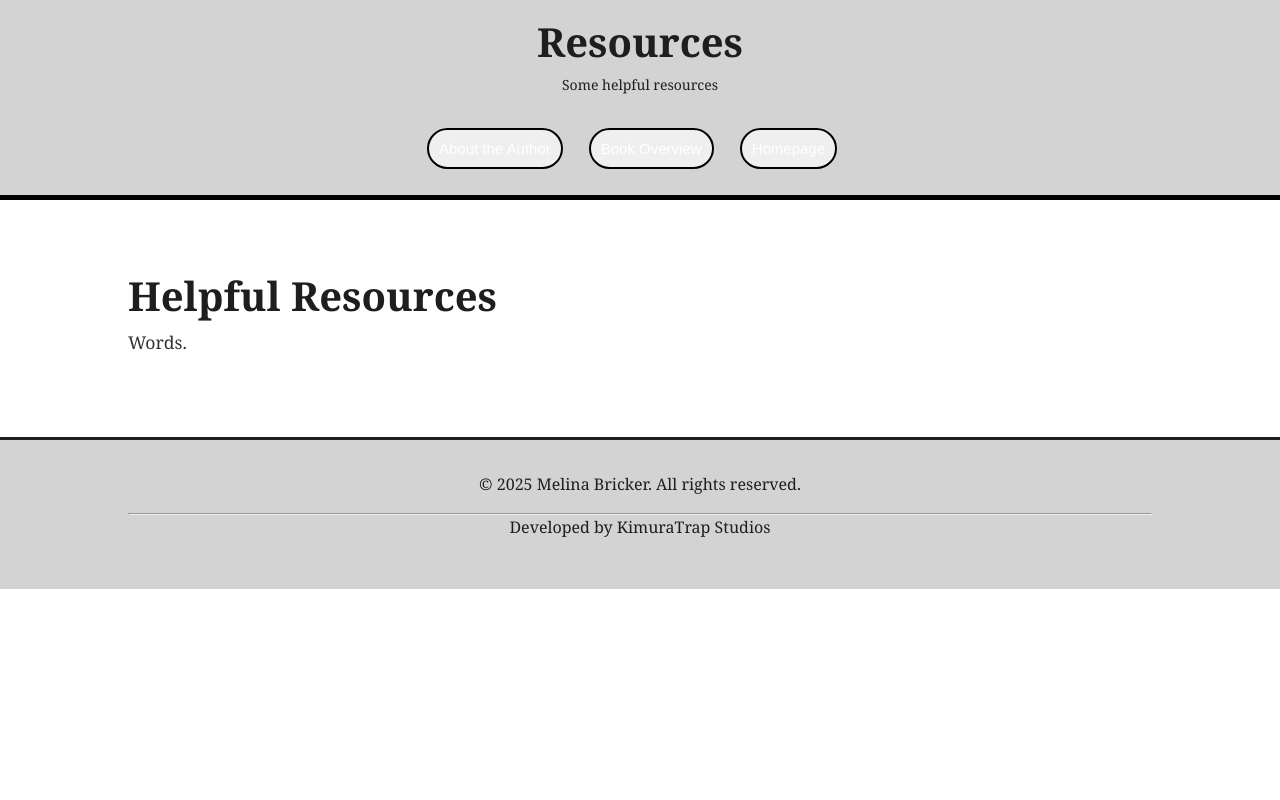
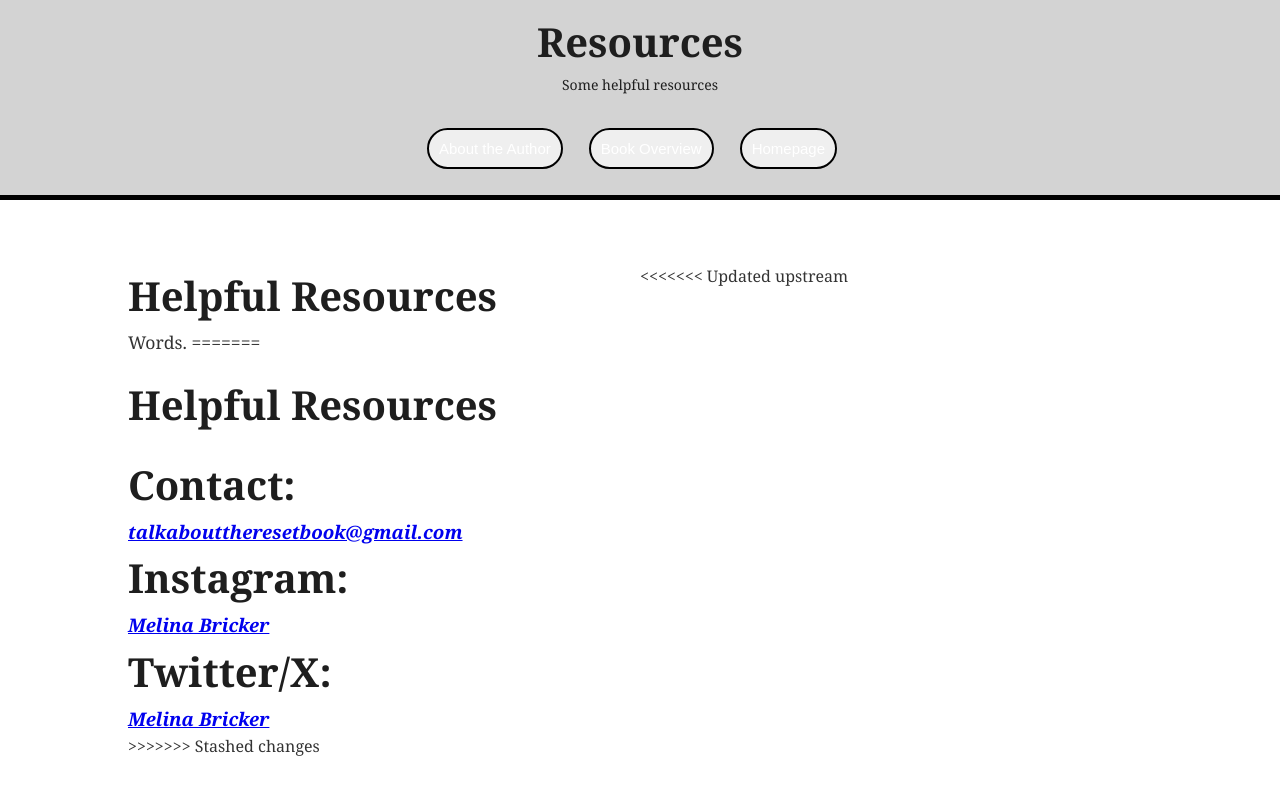
Before and after one commit to KimuraTrap-Games/Bricker-Book, a plain HTML site: page resources.html in a window 1280 px wide. Shown: the top 800 px of the page. Drawn offline with Linux system fonts and the light colour scheme.

Commit message:
Updates
Added content to resource page

```diff
--- a/resources.html
+++ b/resources.html
@@ -37,10 +37,22 @@
 
   <section class="main">
     <div class="container">
+<<<<<<< Updated upstream
       <div class="book-overview">
         <h2>Helpful Resources</h2>
         <p>
 		Words.
+=======
+      <div class="resources-container">
+        <h1>Helpful Resources</h1>
+        <p>
+		<h2>Contact:</h2>
+		<h3><i><a href="mailto:talkabouttheresetbook@gmail.com" target="_blank">talkabouttheresetbook@gmail.com</a></i></h3>
+		<h2>Instagram:</h2>
+		<h3><i><a href="https://www.instagram.com/melinabrickerwrites" target="_blank">Melina Bricker</a></i></h3>
+		<h2>Twitter/X:</h2>
+		<h3><i><a href="https://x.com/BrickerMelina" target="_blank">Melina Bricker</a></i></h3>
+>>>>>>> Stashed changes
         </p>
       </div>
 	  </section>
```
Also changed, not shown: about.html (+13 -0 lines).
